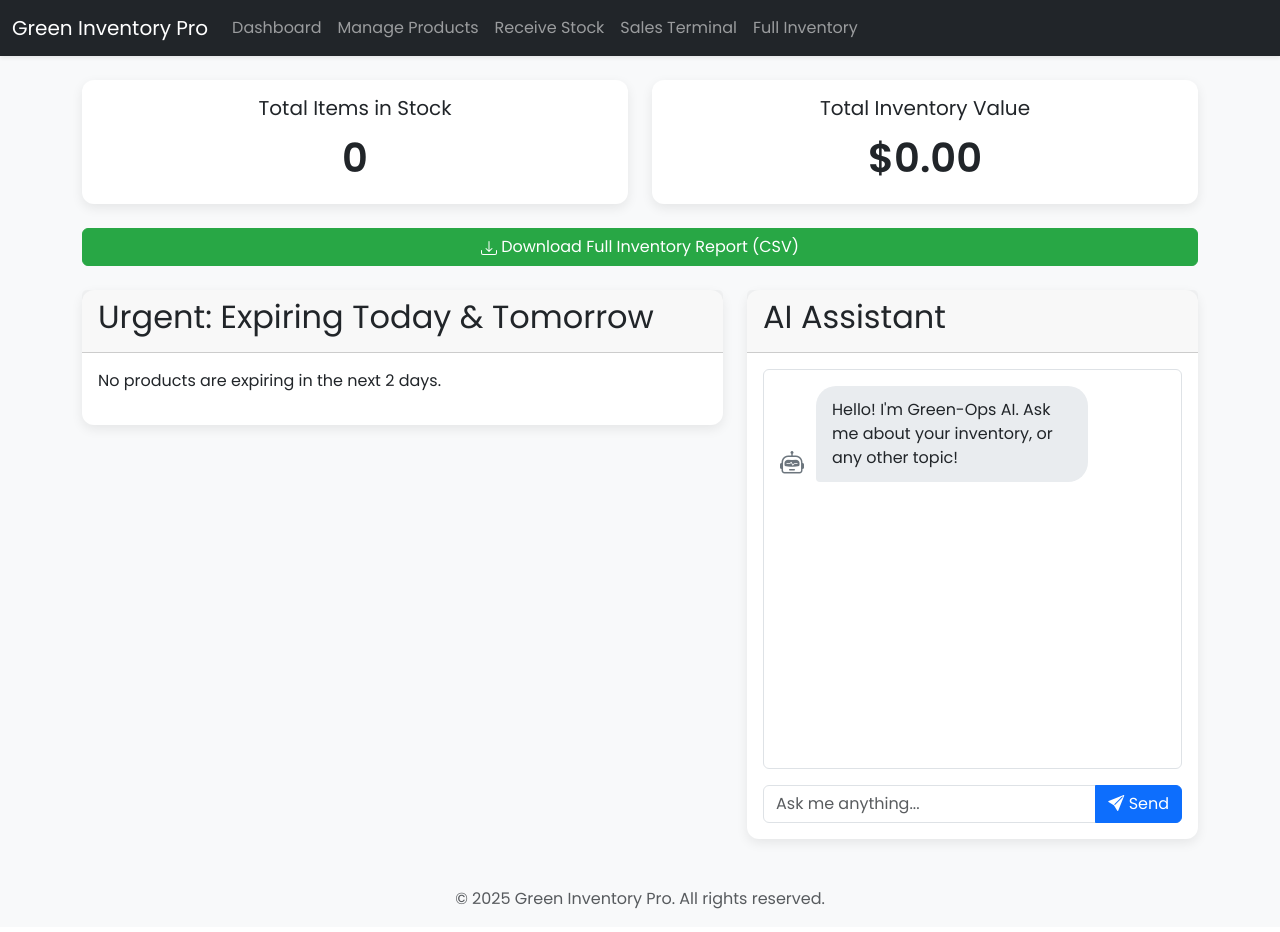
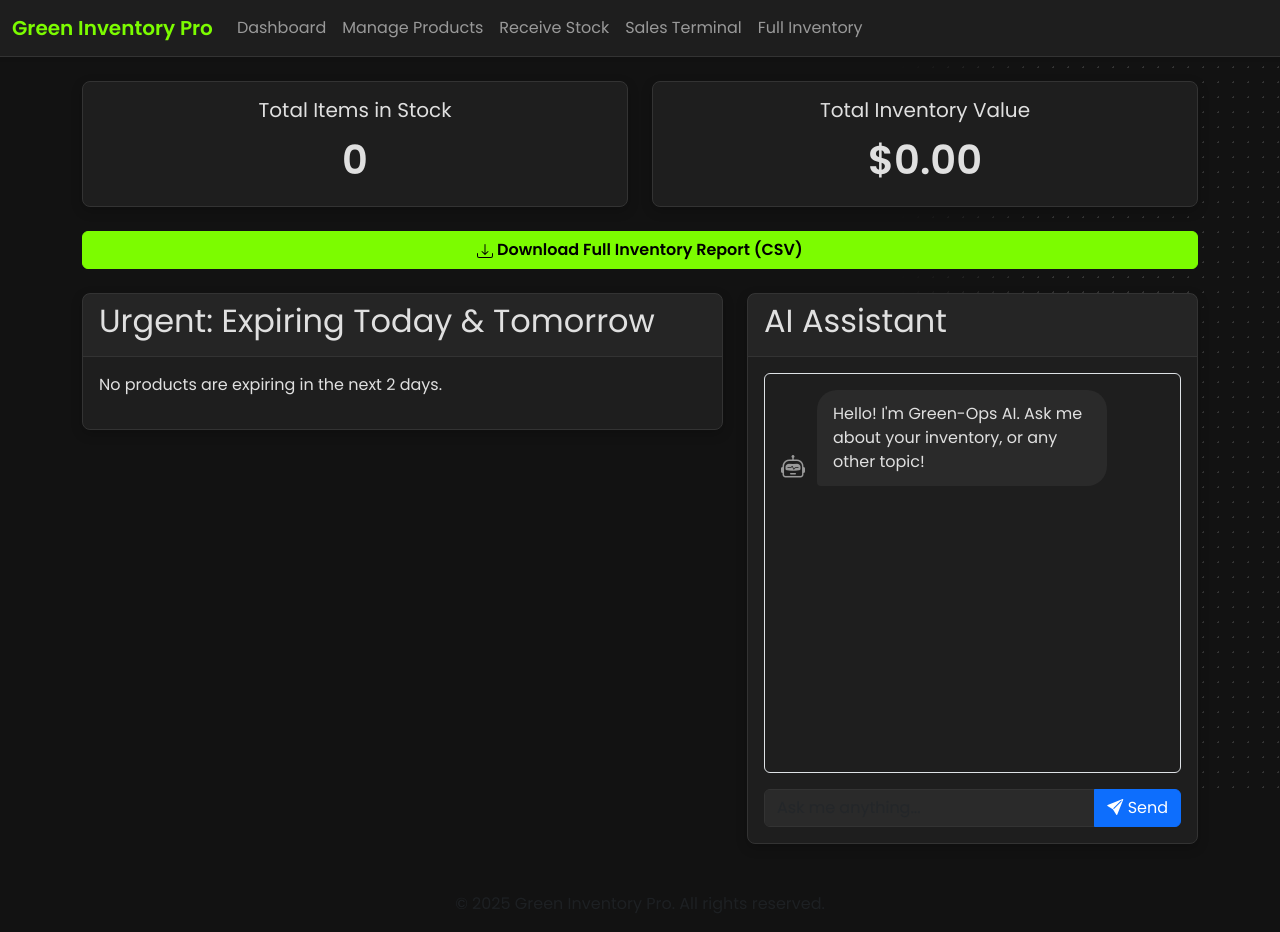
Before and after one commit to Pravesh-Rana/green-inventory, a Flask app: page / in a window 1280 px wide. Before the commit the page ends 909 px from the top, so only its background shows below. Run offline with Flask 3, Linux system fonts and the light colour scheme; data that the repository does not hold is empty; some libraries are stand-ins or nearby versions.

Commit message:
Design: Implement new professional dark theme

```diff
--- a/app/static/css/style.css
+++ b/app/static/css/style.css
@@ -1,67 +1,116 @@
-/* app/static/css/style.css */
+/* app/static/css/style.css (New "Deloitte" Theme) */
 
-/* --- Global Styles & Fonts --- */
+/* --- 1. Core Theme & Color Palette --- */
 :root {
-    --primary-green: #28a745;
-    --dark-green: #218838;
-    --light-gray: #f8f9fa;
-    --user-blue: #007bff;
-    --light-blue: #e7f3ff;
+    --theme-bg: #121212; /* A very dark gray, softer than pure black */
+    --card-bg: #1e1e1e; /* A slightly lighter gray for cards */
+    --theme-green: #7CFC00; /* A vibrant lime green, like the slide */
+    --theme-text: #e0e0e0; /* A soft white for text */
+    --border-color: #333;
+    --user-blue: #0d6efd;
+    --light-blue: #084298;
 }
 
 body {
     font-family: 'Poppins', sans-serif;
-    background-color: var(--light-gray);
+    background-color: var(--theme-bg);
+    color: var(--theme-text);
+    position: relative; /* Needed for the background pattern */
 }
 
-/* --- Card & Button Enhancements --- */
+/* --- 2. Background Dot-Matrix Pattern --- */
+body::before {
+    content: '';
+    position: fixed;
+    top: 0;
+    right: 0;
+    bottom: 0;
+    width: 30%;
+    z-index: -1; /* Place it behind all content */
+    background-image: radial-gradient(var(--border-color) 1px, transparent 1px);
+    background-size: 15px 15px;
+    -webkit-mask-image: linear-gradient(to left, black 60%, transparent 100%);
+    mask-image: linear-gradient(to left, black 60%, transparent 100%);
+}
+
+
+/* --- 3. Component Styling --- */
+.navbar {
+    background-color: var(--card-bg) !important;
+    border-bottom: 1px solid var(--border-color);
+}
+
+.navbar-brand {
+    color: var(--theme-green) !important;
+}
+
 .card {
-    border: none;
-    border-radius: 0.75rem;
-    box-shadow: 0 4px 12px rgba(0, 0, 0, 0.08);
+    background-color: var(--card-bg);
+    border: 1px solid var(--border-color);
+    border-radius: 0.5rem;
+    box-shadow: 0 4px 12px rgba(0, 0, 0, 0.2);
+    color: var(--theme-text);
+}
+
+.card-header {
+    background-color: rgba(255, 255, 255, 0.03);
+    border-bottom: 1px solid var(--border-color);
 }
 
 .btn-success {
-    background-color: var(--primary-green);
-    border-color: var(--primary-green);
-    transition: background-color 0.2s ease-in-out;
+    background-color: var(--theme-green);
+    border-color: var(--theme-green);
+    color: #000;
+    font-weight: 600;
 }
 
-.btn-success:hover {
-    background-color: var(--dark-green);
-    border-color: var(--dark-green);
+.btn-primary {
+    background-color: var(--user-blue);
+    border-color: var(--user-blue);
 }
 
-/* --- CHATBOT BEAUTIFICATION --- */
+.table {
+    --bs-table-bg: var(--card-bg);
+    --bs-table-striped-bg: rgba(255, 255, 255, 0.05);
+    --bs-table-hover-bg: rgba(255, 255, 255, 0.07);
+    --bs-table-color: var(--theme-text);
+    --bs-table-border-color: var(--border-color);
+}
 
+.form-control, .form-select {
+    background-color: #2a2a2a;
+    color: var(--theme-text);
+    border: 1px solid var(--border-color);
+}
+
+.form-control:focus, .form-select:focus {
+    background-color: #2a2a2a;
+    color: var(--theme-text);
+    border-color: var(--theme-green);
+    box-shadow: 0 0 0 0.25rem rgba(124, 252, 0, 0.25);
+}
+
+/* --- 4. Chatbot Beautification (Dark Theme) --- */
 #chat-window {
     display: flex;
     flex-direction: column;
-    gap: 1rem; /* Space between messages */
-    height: 400px; /* A bit taller */
+    gap: 1rem;
+    height: 400px;
 }
 
 .chat-message {
     display: flex;
     align-items: flex-end;
     gap: 0.75rem;
-    max-width: 80%;
+    max-width: 85%;
 }
 
-/* Style for the Bot's Messages */
-.bot-message {
-    align-self: flex-start; /* Align to the left */
-}
-
-/* Style for the User's Messages */
-.user-message {
-    align-self: flex-end; /* Align to the right */
-    flex-direction: row-reverse; /* Puts the icon on the right */
-}
+.bot-message { align-self: flex-start; }
+.user-message { align-self: flex-end; flex-direction: row-reverse; }
 
 .message-avatar {
     font-size: 1.5rem;
-    color: #6c757d;
+    color: #999;
 }
 
 .message-bubble {
@@ -70,16 +119,16 @@ body {
 }
 
 .bot-message .message-bubble {
-    background-color: #e9ecef;
-    border-bottom-left-radius: 0.25rem; /* "Tailed" bubble effect */
+    background-color: #2a2a2a;
+    border-bottom-left-radius: 0.25rem;
 }
 
 .user-message .message-bubble {
     background-color: var(--light-blue);
-    color: var(--user-blue);
-    border-bottom-right-radius: 0.25rem; /* "Tailed" bubble effect */
+    color: #fff;
+    border-bottom-right-radius: 0.25rem;
 }
 
 .message-content {
-    white-space: pre-wrap; /* Respects newlines in AI responses */
+    white-space: pre-wrap;
 }
--- a/app/templates/layout.html
+++ b/app/templates/layout.html
@@ -5,17 +5,21 @@
     <meta charset="utf-8">
     <meta name="viewport" content="width=device-width, initial-scale=1">
     <title>{{ title }} - Green Inventory Pro</title>
+
     <link href="https://cdn.jsdelivr.net/npm/bootstrap@5.3.3/dist/css/bootstrap.min.css" rel="stylesheet">
     <link rel="stylesheet" href="https://cdn.jsdelivr.net/npm/bootstrap-icons@1.11.3/font/bootstrap-icons.min.css">
     <link rel="preconnect" href="https://fonts.googleapis.com">
     <link rel="preconnect" href="https://fonts.gstatic.com" crossorigin>
     <link href="https://fonts.googleapis.com/css2?family=Poppins:wght@300;400;600&display=swap" rel="stylesheet">
+
+    <!-- This is the stylesheet we just updated -->
     <link rel="stylesheet" href="{{ url_for('static', filename='css/style.css') }}">
 </head>
 <body>
     <nav class="navbar navbar-expand-lg navbar-dark bg-dark shadow-sm">
         <div class="container-fluid">
-            <a class="navbar-brand" href="{{ url_for('main.dashboard') }}">
+            <!-- UPDATED THIS LINE -->
+            <a class="navbar-brand fw-bold" href="{{ url_for('main.dashboard') }}">
                 <i class="bi bi-leaf-fill"></i> Green Inventory Pro
             </a>
             <div class="collapse navbar-collapse">
@@ -24,7 +28,6 @@
                     <li class="nav-item"><a class="nav-link" href="{{ url_for('main.manage_products') }}">Manage Products</a></li>
                     <li class="nav-item"><a class="nav-link" href="{{ url_for('main.add_stock') }}">Receive Stock</a></li>
                     <li class="nav-item"><a class="nav-link" href="{{ url_for('main.sales_terminal') }}">Sales Terminal</a></li>
-                    <!-- NEW LINK ADDED HERE -->
                     <li class="nav-item"><a class="nav-link" href="{{ url_for('main.full_inventory') }}">Full Inventory</a></li>
                 </ul>
             </div>
```
